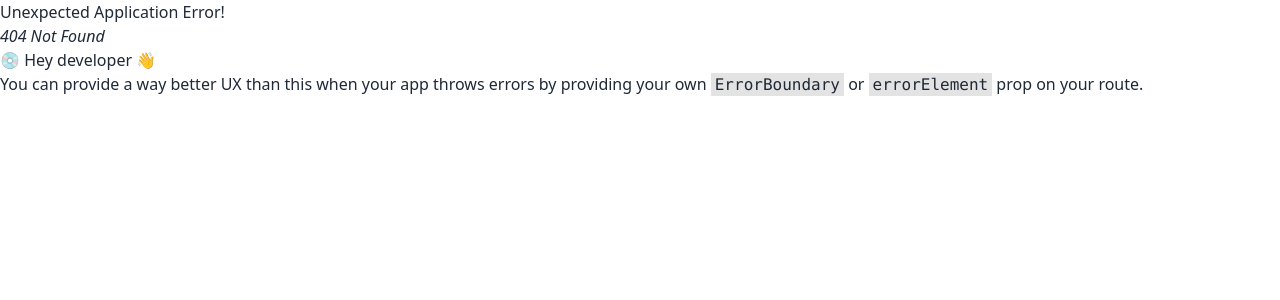
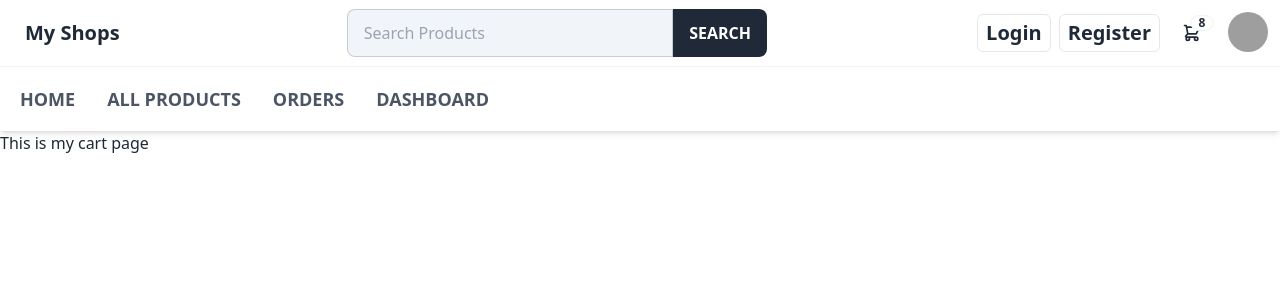
Before and after one commit to mohammadmukhter/ecom-skeleton, a React (Vite) app: page /myCartPage in a window 1280 px wide. Before the commit this address had no page. Shown: the top 300 px of the page. Built offline with nearby package versions, Linux system fonts and the light colour scheme; grey boxes are pictures that could not be loaded.

Commit message:
fixed navbar

```diff
--- a/src/components/SearchBar/SearchBar.jsx
+++ b/src/components/SearchBar/SearchBar.jsx
@@ -3,12 +3,12 @@ import { Link } from "react-router-dom";
 const SearchBar = () => {
   return (
     <div className="border-b border-b-gray-100">
-      <div className=" navbar bg-base-100 max-w-7xl mx-auto ">
-        <div className="flex-1">
-          <Link to="/" className="btn btn-ghost normal-case text-xl">
-            My Shops
-          </Link>
-          <div className="flex w-1/2 mx-auto">
+      <div className=" navbar bg-base-100 max-w-7xl mx-auto flex flex-wrap md:flex-nowrap">
+        <Link to="/" className="btn btn-ghost normal-case text-xl order-1">
+          My Shops
+        </Link>
+        <div className="flex-1 basis-full order-3 md:order-2">
+          <div className="flex w-full md:w-1/2 mx-auto">
             <div className="form-control w-full">
               <input
                 type="text"
@@ -22,7 +22,7 @@ const SearchBar = () => {
           </div>
         </div>
 
-        <div className="flex-none gap-2">
+        <div className="flex-none gap-2 md:order-3 order-2 ml-auto">
           <Link
             to="/login"
             className="px-2 py-1 border-[1px] hover:bg-gray-950 hover:text-white rounded-md text-xl font-semibold"
@@ -63,9 +63,12 @@ const SearchBar = () => {
                 <span className="font-bold text-lg">8 Items</span>
                 <span className="text-info">Subtotal: $999</span>
                 <div className="card-actions">
-                  <button className="btn btn-primary btn-block">
+                  <Link
+                    to="/myCartPage"
+                    className="px-2 py-1 border-[1px] w-full text-center hover:bg-gray-950 hover:text-white rounded-md text-xl font-semibold"
+                  >
                     View cart
-                  </button>
+                  </Link>
                 </div>
               </div>
             </div>
--- /dev/null
+++ b/src/pages/MyCartPage/MyCartPage.jsx
@@ -0,0 +1,9 @@
+const MyCartPage = () => {
+  return (
+    <div>
+      <h2>This is my cart page</h2>
+    </div>
+  );
+};
+
+export default MyCartPage;
--- a/src/routes/route.jsx
+++ b/src/routes/route.jsx
@@ -2,6 +2,7 @@ import { createBrowserRouter } from "react-router-dom";
 import Main from "../layouts/Main";
 import Home from "../pages/Home/Home";
 import Login from "../pages/Login/Login";
+import MyCartPage from "../pages/MycartPage/MycartPage";
 import ProductDetails from "../pages/ProductDetails/ProductDetails";
 import ProductsPage from "../pages/ProductsPage/ProductsPage";
 import Register from "../pages/Register/Register";
@@ -31,6 +32,10 @@ const route = createBrowserRouter([
         path: "productDetails",
         element: <ProductDetails></ProductDetails>,
       },
+      {
+        path: "myCartPage",
+        element: <MyCartPage></MyCartPage>,
+      },
     ],
   },
 ]);
```
